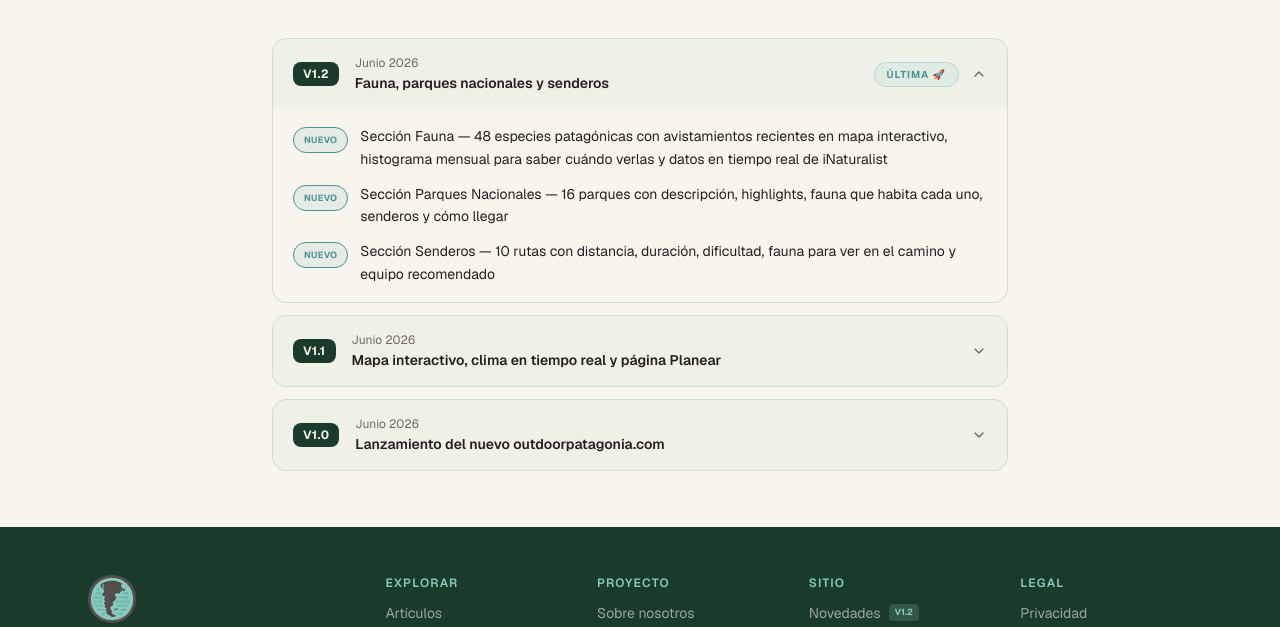
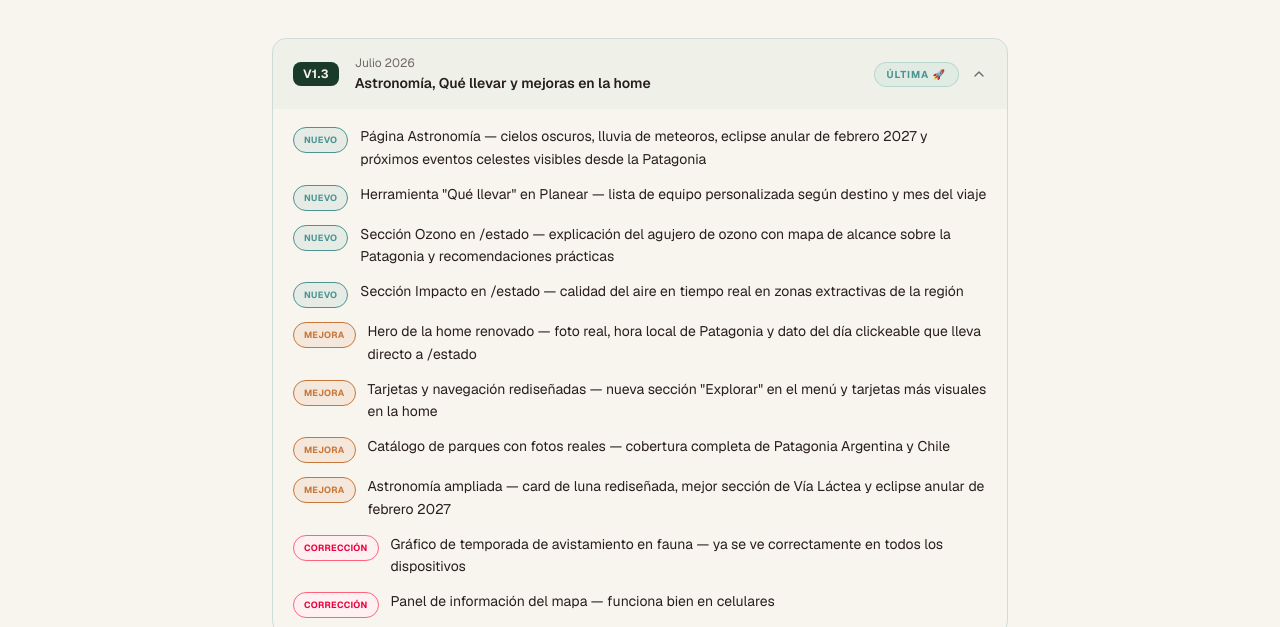
Before and after one commit to danasteren/outdoorpatagonia, a Next.js app: page /novedades in a window 1280 px wide. Shown: the part 325-952 px from the top of the page. Built offline with nearby package versions, Linux system fonts and the light colour scheme; no server answers.

Commit message:
feat: publicar novedades v1.3 — Astronomía, Qué llevar y mejoras en la home
Co-Authored-By: Claude Sonnet 4.6 <noreply@anthropic.com>

```diff
--- a/src/data/novedades.ts
+++ b/src/data/novedades.ts
@@ -15,10 +15,57 @@ export interface VersionNovedades {
 
 export const novedades: VersionNovedades[] = [
   {
+    numero: "1.3",
+    fecha: "Julio 2026",
+    titulo: "Astronomía, Qué llevar y mejoras en la home",
+    esUltima: true,
+    cambios: [
+      {
+        tipo: "nuevo",
+        texto: "Página Astronomía — cielos oscuros, lluvia de meteoros, eclipse anular de febrero 2027 y próximos eventos celestes visibles desde la Patagonia",
+      },
+      {
+        tipo: "nuevo",
+        texto: "Herramienta \"Qué llevar\" en Planear — lista de equipo personalizada según destino y mes del viaje",
+      },
+      {
+        tipo: "nuevo",
+        texto: "Sección Ozono en /estado — explicación del agujero de ozono con mapa de alcance sobre la Patagonia y recomendaciones prácticas",
+      },
+      {
+        tipo: "nuevo",
+        texto: "Sección Impacto en /estado — calidad del aire en tiempo real en zonas extractivas de la región",
+      },
+      {
+        tipo: "mejora",
+        texto: "Hero de la home renovado — foto real, hora local de Patagonia y dato del día clickeable que lleva directo a /estado",
+      },
+      {
+        tipo: "mejora",
+        texto: "Tarjetas y navegación rediseñadas — nueva sección \"Explorar\" en el menú y tarjetas más visuales en la home",
+      },
+      {
+        tipo: "mejora",
+        texto: "Catálogo de parques con fotos reales — cobertura completa de Patagonia Argentina y Chile",
+      },
+      {
+        tipo: "mejora",
+        texto: "Astronomía ampliada — card de luna rediseñada, mejor sección de Vía Láctea y eclipse anular de febrero 2027",
+      },
+      {
+        tipo: "correccion",
+        texto: "Gráfico de temporada de avistamiento en fauna — ya se ve correctamente en todos los dispositivos",
+      },
+      {
+        tipo: "correccion",
+        texto: "Panel de información del mapa — funciona bien en celulares",
+      },
+    ],
+  },
+  {
     numero: "1.2",
     fecha: "Junio 2026",
     titulo: "Fauna, parques nacionales y senderos",
-    esUltima: true,
     cambios: [
       {
         tipo: "nuevo",
```
